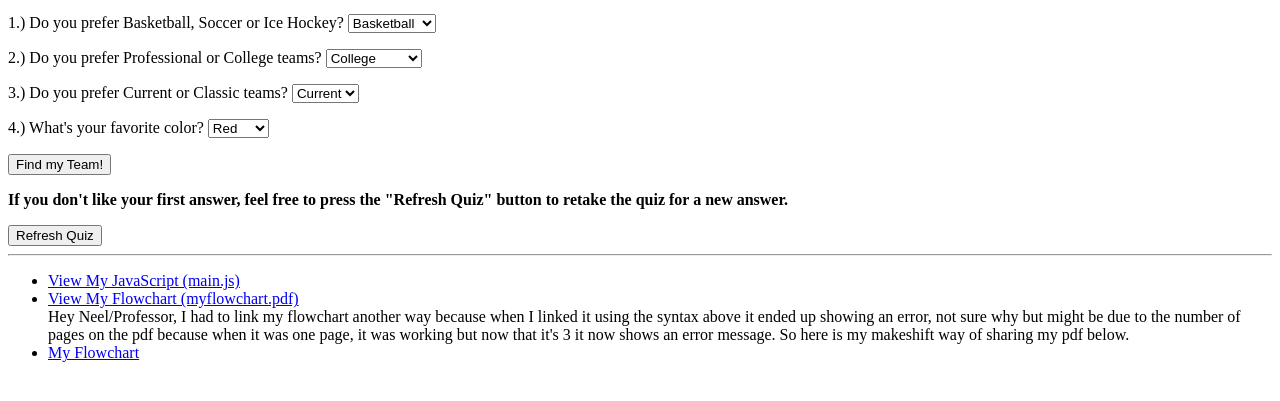
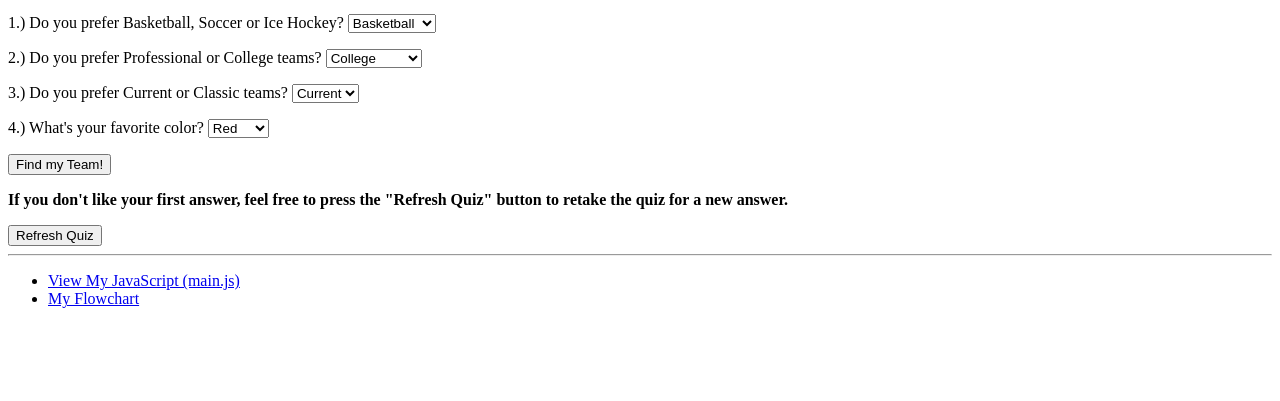
Before and after one commit to Elapache98/ChatGPT-like-Quiz-jk-its-boolean-functions, a plain HTML site: page index.html in a window 1280 px wide. Shown: the part 87-488 px from the top of the page. Drawn offline with Linux system fonts and the light colour scheme.

Commit message:
flowchart pdf

```diff
--- a/index.html
+++ b/index.html
@@ -55,11 +55,6 @@
     <hr />
     <ul>
         <li><a href="main.js" target="_blank">View My JavaScript (main.js)</a></li>
-        <li><a href="myflowchart.pdf" target="_blank">View My Flowchart (myflowchart.pdf)</a></li>
-        Hey Neel/Professor, I had to link my flowchart another way because when I linked it using the syntax
-        above it ended up showing an error, not sure why but might be due to the number of pages on the pdf
-        because when it was one page, it was working but now that it's 3 it now shows an error message. So here is
-        my makeshift way of sharing my pdf below.
         <li><a href="https://drive.google.com/file/d/1j_T9b9eNX35ATRvBlPthr5B4-ftkRzCF/view?usp=sharing"
                 target="_blank">My Flowchart</a>
         </li>
```
